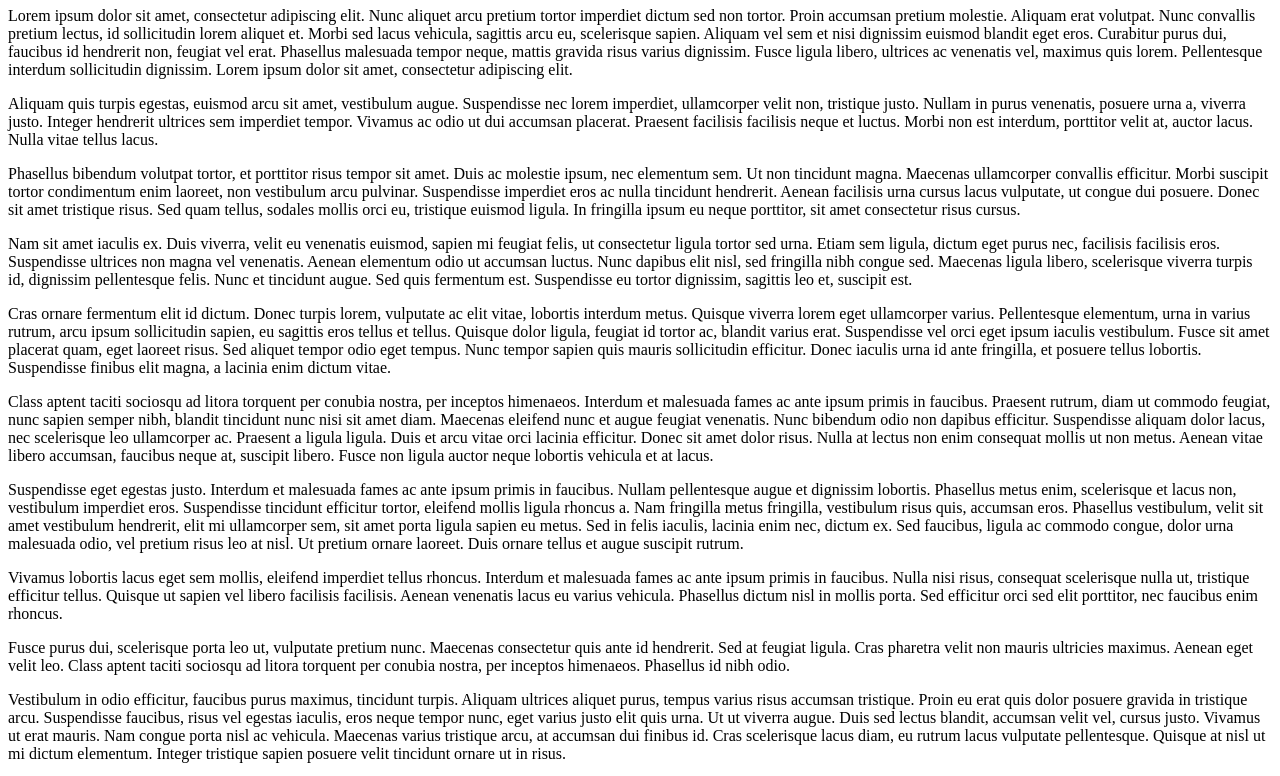
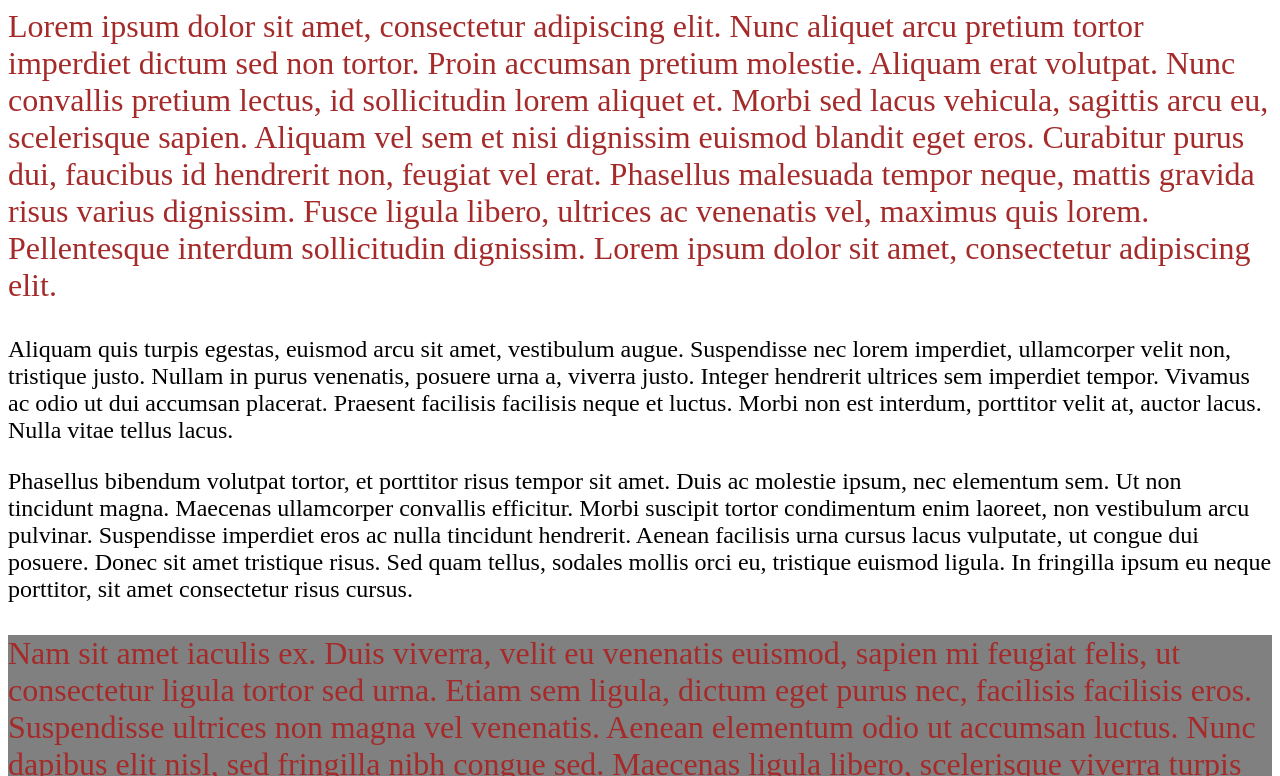
Before and after one commit to ogimenes/prog2022, a plain HTML site: page atividades/aulacss.html in a window 1280 px wide. Shown: the part 73-849 px from the top of the page. Drawn offline with Linux system fonts and the light colour scheme.

Commit message:
aula ifro

```diff
--- a/atividades/aulacss.html
+++ b/atividades/aulacss.html
@@ -5,6 +5,7 @@
     <meta http-equiv="X-UA-Compatible" content="IE=edge">
     <meta name="viewport" content="width=device-width, initial-scale=1.0">
     <title>Aula CSS</title>
+    <link rel="stylesheet" href="meuestilo.css"
 </head>
 <body>
     <h1 style>Aula 24/03</h1>
```
